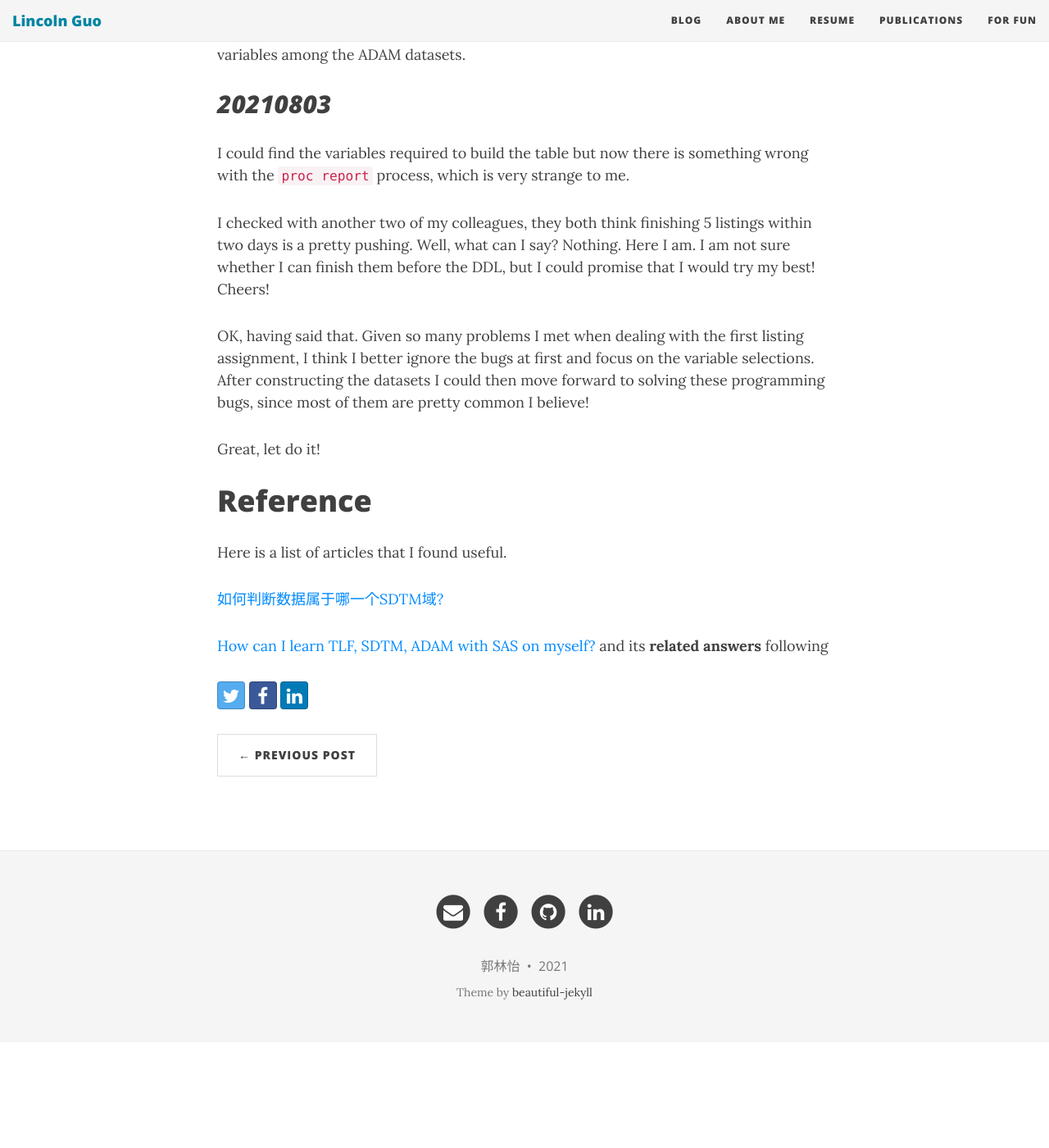
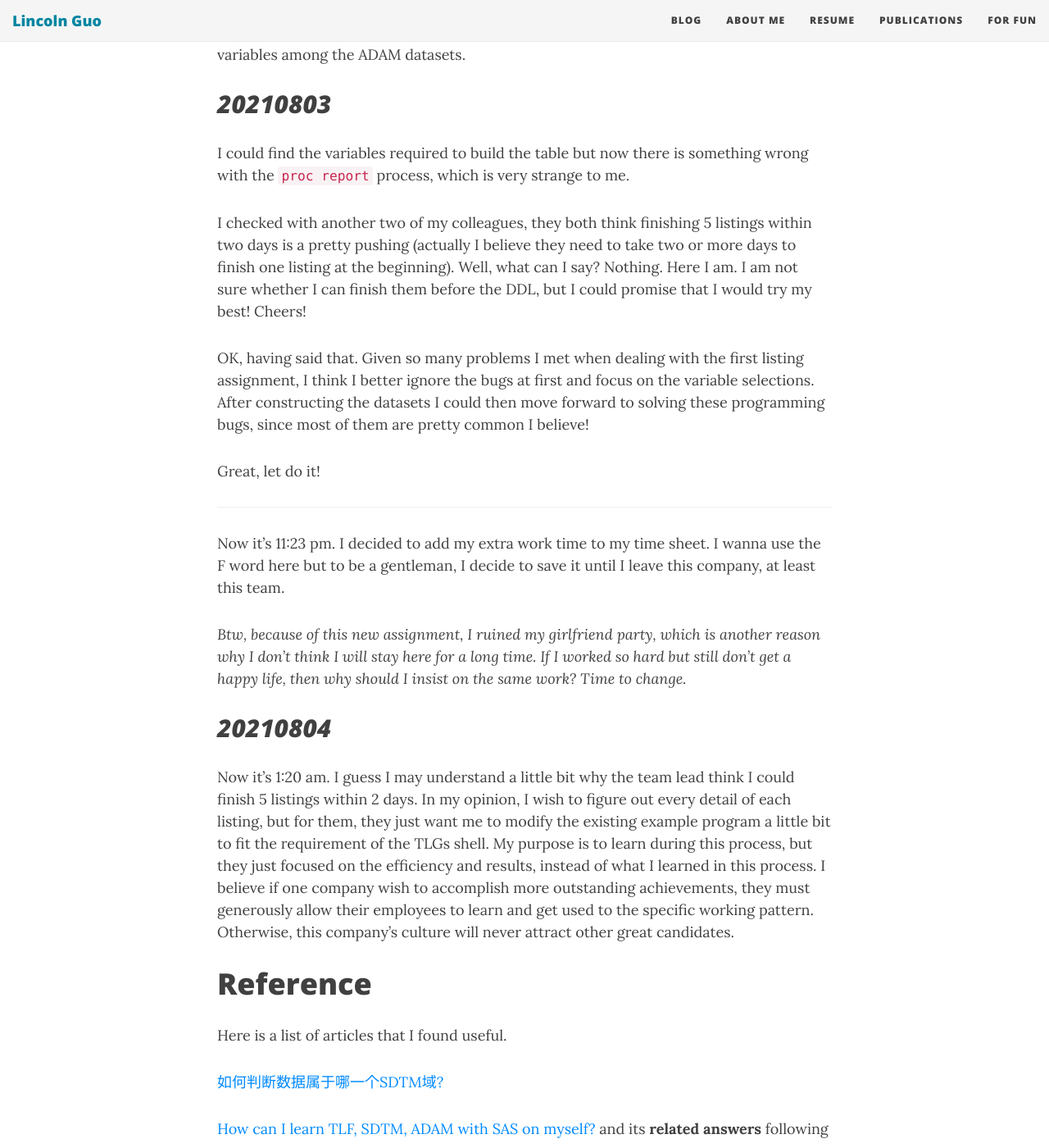
Before and after one commit to LinyiGuo96/LinyiGuo96.github.io, a Jekyll site: the page built from _posts/2021-06-16-SAS-Clinical-Trial-Study-Notes.md, in a window 1280 px wide and 1400 px high, scrolled down 16132 px. Shown: the whole window at 82% size. Built offline with Jekyll 4.4.1, drawn with Linux system fonts in a browser that asks for light colours; nearby versions of some CDN libraries; comment, search, counter and statistics services are not loaded; before the commit the page ends 17403 px from its top, so only the background shows below that.

Commit message:
Update 2021-06-16-SAS-Clinical-Trial-Study-Notes.md

```diff
--- a/_posts/2021-06-16-SAS-Clinical-Trial-Study-Notes.md
+++ b/_posts/2021-06-16-SAS-Clinical-Trial-Study-Notes.md
@@ -464,11 +464,22 @@ When I worked on the TLGs, I found the most difficult point is to find the corre
 
 I could find the variables required to build the table but now there is something wrong with the `proc report` process, which is very strange to me.
 
-I checked with another two of my colleagues, they both think finishing 5 listings within two days is a pretty pushing. Well, what can I say? Nothing. Here I am. I am not sure whether I can finish them before the DDL, but I could promise that I would try my best! Cheers!
+I checked with another two of my colleagues, they both think finishing 5 listings within two days is a pretty pushing (actually I believe they need to take two or more days to finish one listing at the beginning). Well, what can I say? Nothing. Here I am. I am not sure whether I can finish them before the DDL, but I could promise that I would try my best! Cheers!
 
 OK, having said that. Given so many problems I met when dealing with the first listing assignment, I think I better ignore the bugs at first and focus on the variable selections. After constructing the datasets I could then move forward to solving these programming bugs, since most of them are pretty common I believe!
 
 Great, let do it!
+
+-------------------
+
+Now it's 11:23 pm. I decided to add my extra work time to my time sheet. I wanna use the F word here but to be a gentleman, I decide to save it until I leave this company, at least this team.
+
+_Btw, because of this new assignment, I ruined my girlfriend party, which is another reason why I don't think I will stay here for a long time. If I worked so hard but still don't get a happy life, then why should I insist on the same work? Time to change._
+
+## _20210804_
+
+Now it's 1:20 am. I guess I may understand a little bit why the team lead think I could finish 5 listings within 2 days. In my opinion, I wish to figure out every detail of each listing, but for them, they just want me to modify the existing example program a little bit to fit the requirement of the TLGs shell. My purpose is to learn during this process, but they just focused on the efficiency and results, instead of what I learned in this process. I believe if one company wish to accomplish more outstanding achievements, they must generously allow their employees to learn and get used to the specific working pattern. Otherwise, this company's culture will never attract other great candidates.
+
 
 # Reference
 
```
